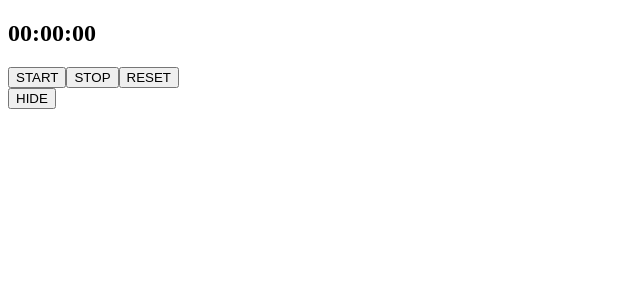
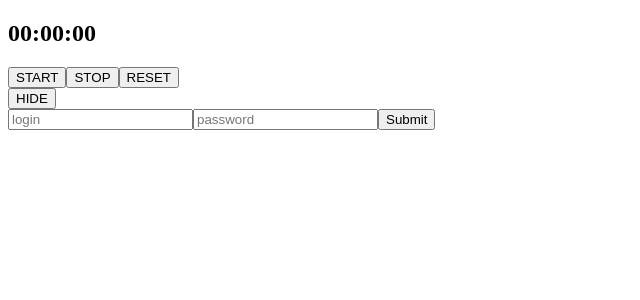
Before and after one commit to ikachinskaya/React, a React (Create React App) app: page / in a window 1280 px wide. Shown: the top 300 px of the page, without its empty margins (0-640 px from the left). Built offline with nearby package versions, Linux system fonts and the light colour scheme.

Commit message:
Add SignInForm Component

```diff
--- a/src/App.js
+++ b/src/App.js
@@ -1,5 +1,6 @@
 import { Component } from "react";
 import StopWatch from "./components/StopWatch";
+import SignInForm from "./components/SignInForm";
 
 class App extends Component {
   constructor(props) {
@@ -22,6 +23,7 @@ class App extends Component {
       <>
         {isVisible && <StopWatch />}
         <button onClick={this.toggleVisibility}>HIDE</button>
+        <SignInForm />
       </>
     );
   }
--- /dev/null
+++ b/src/components/SignInForm/index.jsx
@@ -0,0 +1,66 @@
+import { Component } from "react";
+
+class SignInForm extends Component {
+  constructor(props) {
+    super(props);
+    this.state = {
+      login: "",
+      password: "",
+    };
+  }
+
+  handleFormSubmit = (e) => {
+    e.preventDefault();
+    console.log(e);
+    this.setState({
+      login: "",
+      password: "",
+    });
+  };
+
+  handleLoginChange = (e) => {
+    this.setState({
+      login: e.target.value,
+    });
+  };
+
+  handlePasswordChange = (e) => {
+    this.setState({
+      password: e.target.value,
+    });
+  };
+
+  handleChange = (e) => {
+    const {
+      target: { name, value },
+    } = e;
+    this.setState({
+      [name]: value,
+    });
+  };
+
+  render() {
+    const { login, password } = this.state;
+    return (
+      <form onSubmit={this.handleFormSubmit}>
+        <input
+          onChange={this.handleLoginChange}
+          value={login}
+          name="login"
+          type="text"
+          placeholder="login"
+        />
+        <input
+          onChange={this.handlePasswordChange}
+          value={password}
+          name="password"
+          type="password"
+          placeholder="password"
+        />
+        <button type="submit">Submit</button>
+      </form>
+    );
+  }
+}
+
+export default SignInForm;
```
